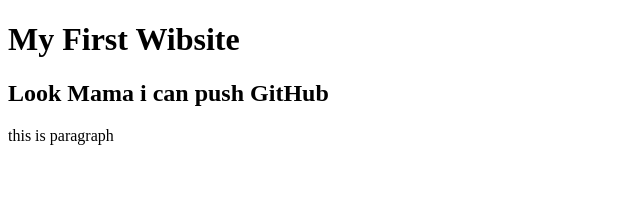
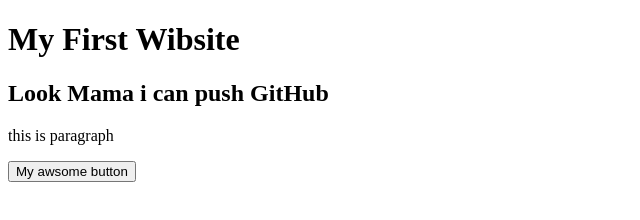
Before and after one commit to Mahin-GitHub/my-first-website, a plain HTML site: page index.html in a window 1280 px wide. Shown: the whole page, without its empty margins (0-640 px from the left). Drawn offline with Linux system fonts and the light colour scheme.

Commit message:
add button

```diff
--- a/index.html
+++ b/index.html
@@ -10,5 +10,6 @@
     <h1>My First Wibsite</h1>
     <h2>Look Mama i can push GitHub</h2>
     <p> this is paragraph </p>
+    <button> My awsome button</button>
 </body>
 </html>
```
